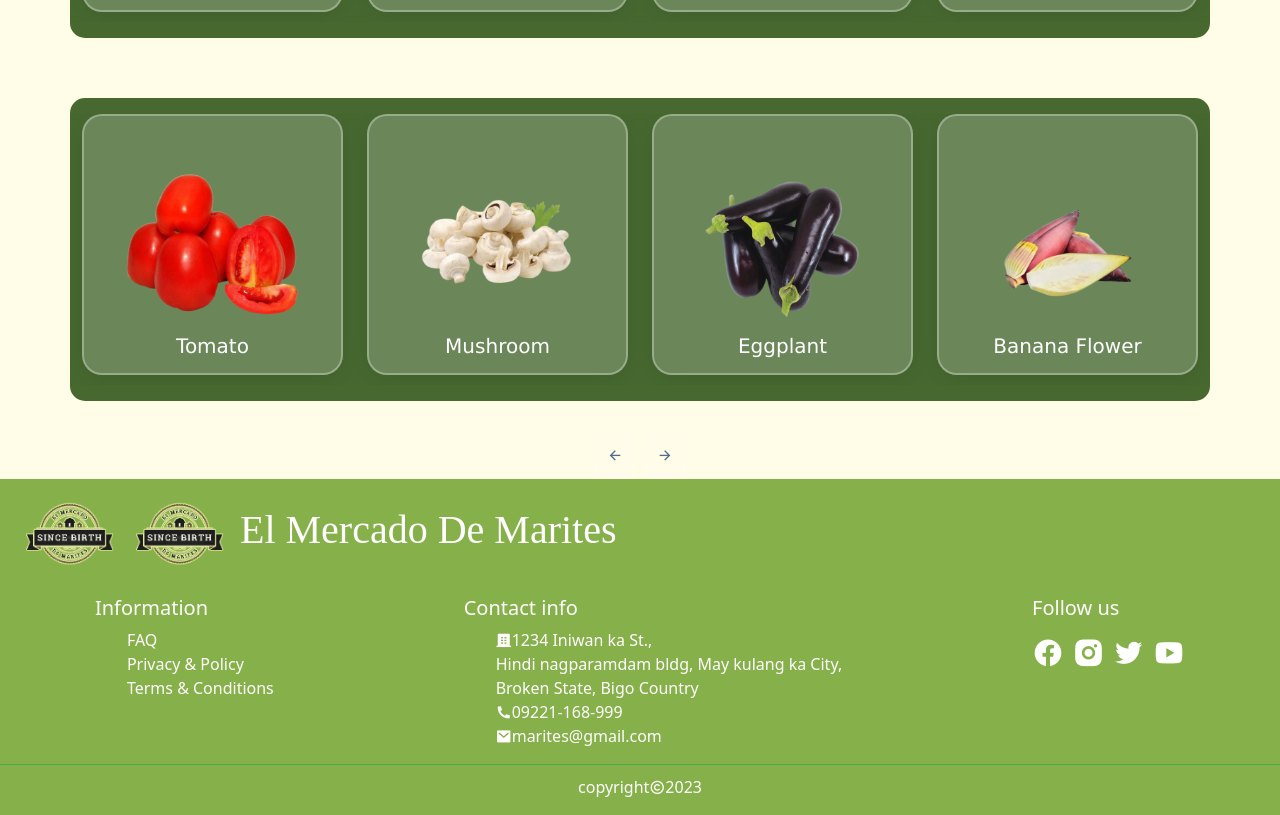
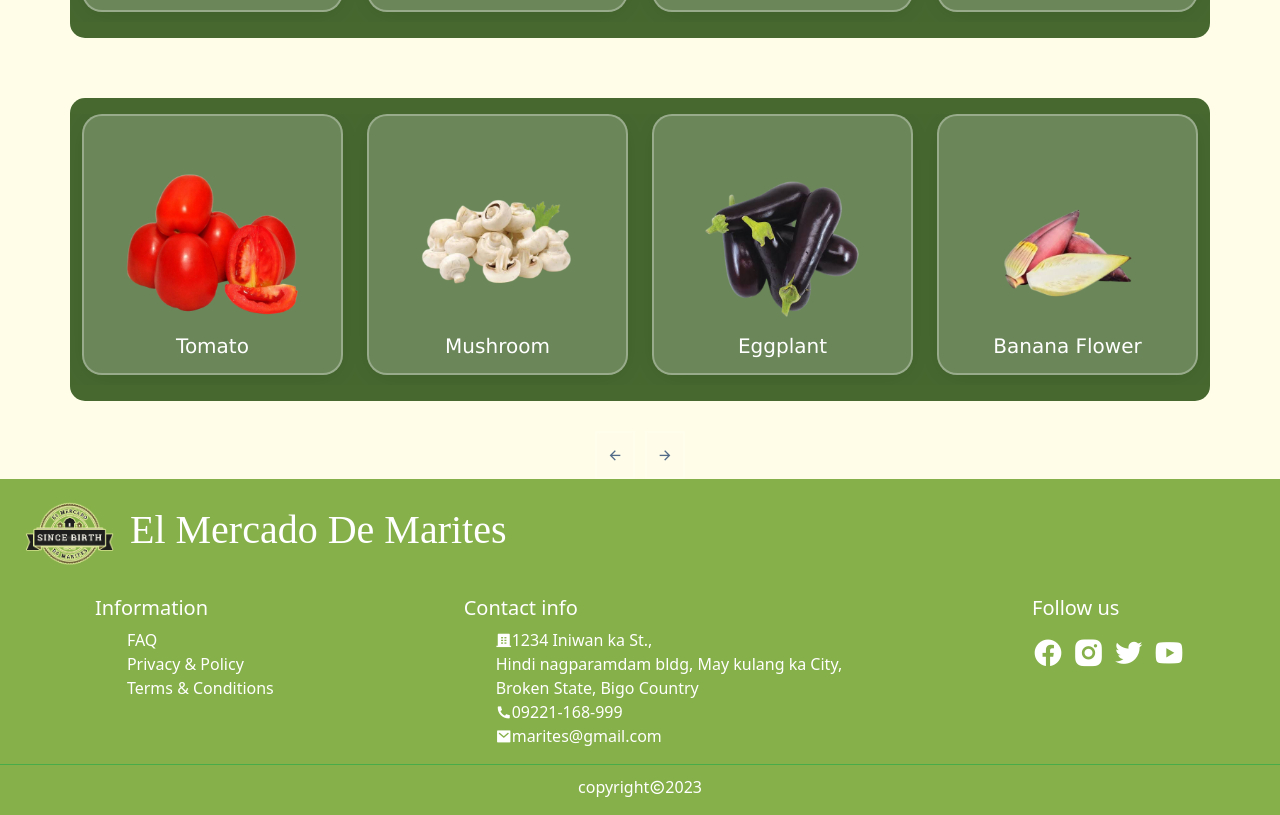
Before and after one commit to JcDiarios/Mini_Project-1, a plain HTML site: page vegetable1.html in a window 1280 px wide. Shown: the part 762-1577 px from the top of the page. Drawn offline with nearby package versions, Linux system fonts and the light colour scheme.

Commit message:
vege1 update

```diff
--- a/vegetable1.html
+++ b/vegetable1.html
@@ -204,7 +204,6 @@
             <div class="upper-footer ">
                 <h1>
                     <a href="#"><img src="EL_MERCADO_LOGO.png" width="100px"></a>
-                    <img src="EL_MERCADO_LOGO.png" width="100px">
                     <a href="index.html">El Mercado De Marites</a>
                 </h1>
                 <div class="footer-info">
```
